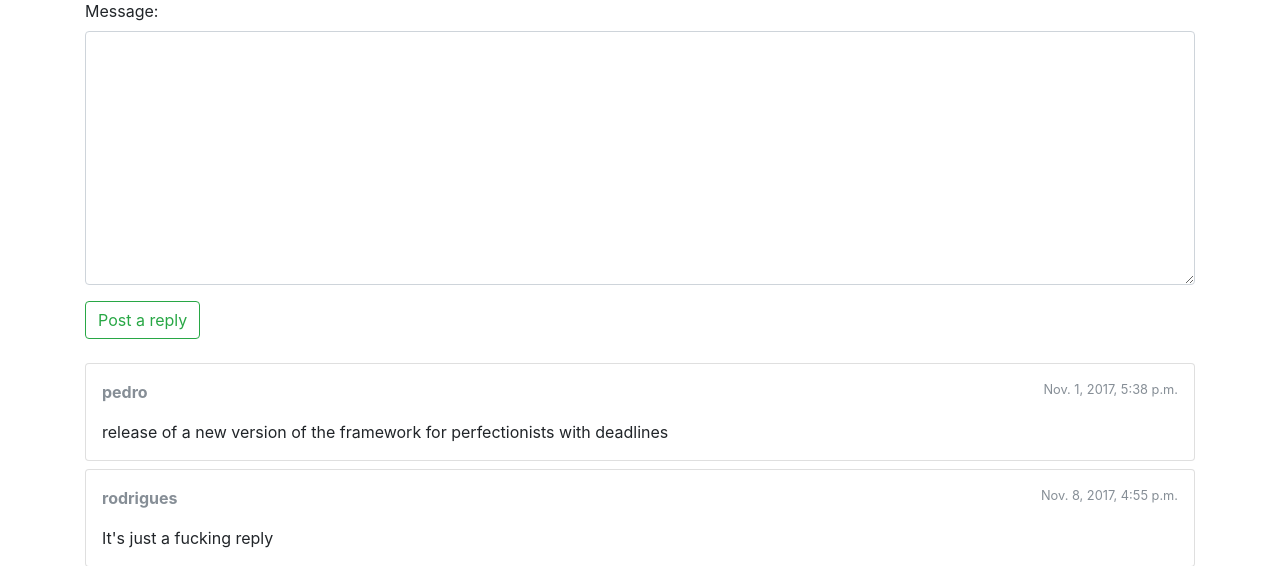
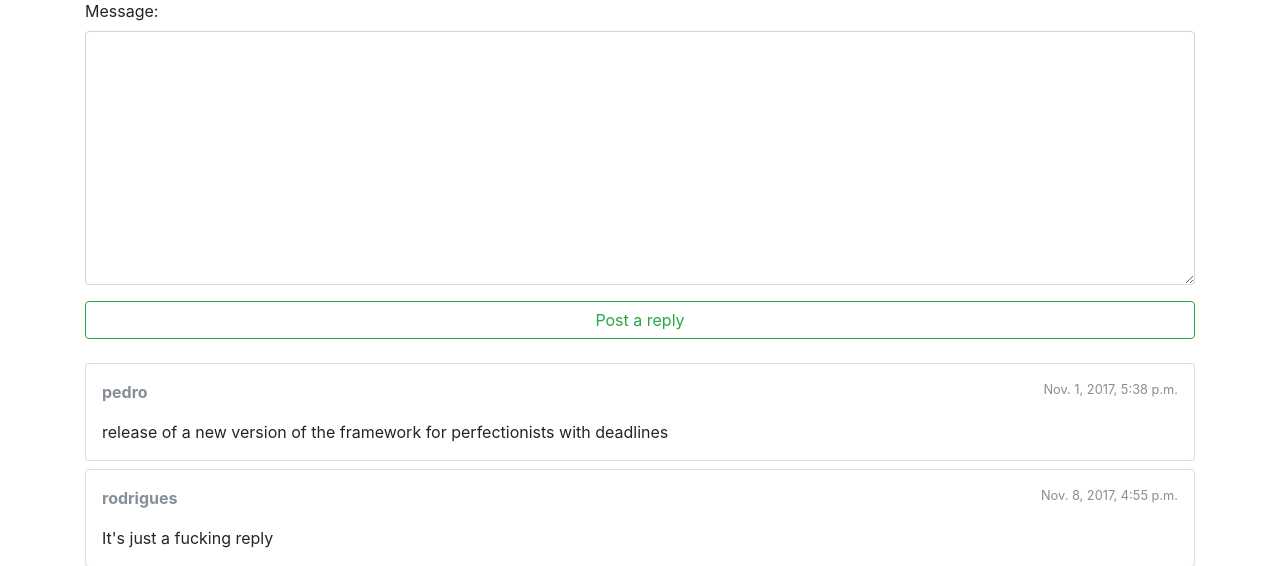
Before and after one commit to pedrorls/ForumDjango, a Django app: page /boards/1/topics/1/reply/ in a window 1280 px wide. Shown: the part 153-719 px from the top of the page. Run offline with Django 3.2, Linux system fonts and the light colour scheme; a user stored in the database is signed in; data comes from the database, SQL or seed files in the repository; some libraries are stand-ins or nearby versions.

Commit message:
reply topics minor fixes

```diff
--- a/templates/reply_topic.html
+++ b/templates/reply_topic.html
@@ -13,10 +13,10 @@
 
 {% block content %}
 
-  <form method="post" class="mb-4">
+  <form method="post" class="mb-4" novalidate>
     {% csrf_token %}
     {% include 'includes/form.html' %}
-    <button type="submit" class="btn btn-outline-success">Post a reply</button>
+    <button type="submit" class="btn btn-outline-success btn-block">Post a reply</button>
   </form>
 
   {% for post in topic.posts.all %}
```
